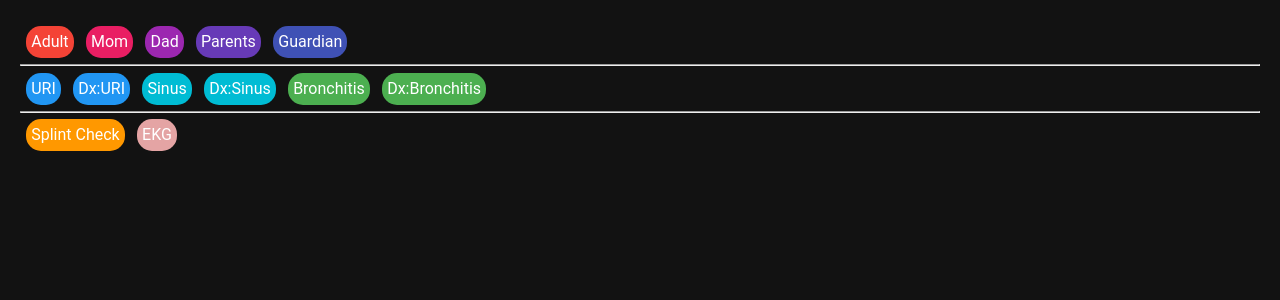
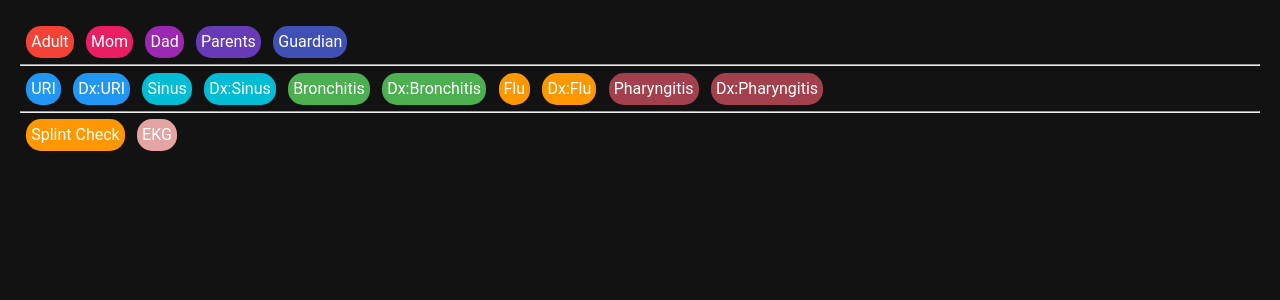
Before and after one commit to FlintShadey/commonbuttons, a Vue app: page / in a window 1280 px wide. Shown: the top 300 px of the page. Built offline with nearby package versions, Linux system fonts and the light colour scheme.

Commit message:
Add flu and pharyngitis buttons with corresponding copy functionality; update styles for new buttons

```diff
--- a/src/App.vue
+++ b/src/App.vue
@@ -1,8 +1,6 @@
 <template>
   <v-app>
-
     <v-main>
-
       <div class="button-container">
         <button @click="copyAdult" class="copy-button adult-button">
           Adult
@@ -34,6 +32,20 @@
           class="copy-button dx-bronchitis-button"
         >
           Dx:Bronchitis
+        </button>
+
+        <button @click="copyflu" class="copy-button flu-button">Flu</button>
+        <button @click="copyDxFlu" class="copy-button flu-button">
+          Dx:Flu
+        </button>
+        <button @click="copypharyngitis" class="copy-button pharyngitis-button">
+          Pharyngitis
+        </button>
+        <button
+          @click="copyDxPharyngitis"
+          class="copy-button pharyngitis-button"
+        >
+          Dx:Pharyngitis
         </button>
         <hr />
         <button
@@ -101,10 +113,32 @@ The patient is safe for outpatient management. Follow-up is advised if symptoms
 
     Based on the clinical presentation, bronchitis is considered the most likely diagnosis.
 
-    The patient is safe for outpatient management. Follow-up is advised if symptoms worsen or fail to improve.
-    `,
+    The patient is safe for outpatient management. Follow-up is advised if symptoms worsen or fail to improve.`,
       dxBronchitisText:
         "ACUTE BRONCHITIS, UNSPECIFIED - [J20.9], BRONCHITIS, NOT SPECIFIED AS ACUTE OR CHRONIC - [J40], ACUTE COUGH - [R05.1], COUGH, UNSPECIFIED - [R05.9], DYSPNEA, UNSPECIFIED - [R06.00]",
+      fluText: `Pneumonia is  a consideration due to respiratory symptoms, becomes less likely due to the absence of focal signs such as lung crackles or increased work of breathing. Sepsis is unlikely, as the patient appears stable with no signs of systemic infection or organ dysfunction. Meningitis is also improbable since the patient does not exhibit symptoms suggestive of this condition, such as severe headache, neck stiffness, vomiting, altered consciousness, or focal neurological deficits.
+
+    An asthma exacerbation is less likely, as there is no indication of wheezing or significant respiratory distress during the clinical examination.
+
+    The clinical evaluation indicates that they are not septic and do not appear significantly ill.
+
+    Before discharge, we discussed return precautions, particularly for symptoms suggestive of bacterial co-infection or worsening illness. We also recommended a follow-up with their primary care provider within 2-3 days to monitor progress and ensure that any potential issues are promptly addressed. The patient demonstrated understanding and agreement with this plan.
+    `,
+      dxfluText:
+        "INFLUENZA DUE TO UNIDENTIFIED INFLUENZA VIRUS WITH OTHER RESPIRATORY, MANIFESTATIONS - [J11.1], ACUTE UPPER RESPIRATORY INFECTION, UNSPECIFIED - [J06.9], HEADACHE, UNSPECIFIED - [R51.9], ILLNESS, UNSPECIFIED - [R69], MYALGIA, UNSPECIFIED SITE - [M79.10], CHILLS, FEVER",
+      pharyngitisText: `
+        The patient presents with a sore throat.
+
+        Mononucleosis can cause a sore throat, but it is often associated with fatigue, swollen lymph nodes, and fever, making it less likely in the absence of these symptoms.
+
+        Viral pharyngitis is the most common cause of sore throat, often accompanied by mild fever and cold-like symptoms, such as cough or congestion. The absence of other signs of bacterial infection supports this diagnosis.
+
+        There is currently no sign of a peritonsillar abscess as there is no uvula deviation, no muffled voice, no trismus, and no drooling.
+
+        Based on the clinical presentation, viral pharyngitis is considered the most likely diagnosis.
+
+        The patient is safe for outpatient management. Follow-up is advised if symptoms worsen or fail to improve.`,
+        DxPharyngitisText: "PHARYNGITIS, UNSPECIFIED - [J02.9], SORE THROAT - [R07.0], ACUTE UPPER RESPIRATORY INFECTION, UNSPECIFIED - [J06.9], CONTACT WITH AND (SUSPECTED) EXPOSURE TO OTHER VIRAL COMMUNICABLE DISEASES INCLUDING COVID-19 - [Z20.828]",
       splintCheckText:
         "After applying the splint, I checked the patients neurovascular status. The patient displayed normal sensory and motor functions, along with detectable pulses and appropriate capillary refill. There was no need to adjust the splint as it was not exerting pressure on any nerve or blood vessel. The patient received guidance on splint care and was informed about when to seek further medical care.",
       ekgText: "EKG Interpretation was performed and documented.",
@@ -153,6 +187,18 @@ The patient is safe for outpatient management. Follow-up is advised if symptoms
     copyDxBronchitis() {
       this.copyText(this.dxBronchitisText);
     },
+    copyflu() {
+      this.copyText(this.fluText);
+    },
+    copyDxFlu() {
+      this.copyText(this.dxfluText);
+    },
+    copypharyngitis() {
+      this.copyText(this.pharyngitisText);
+    },
+    copyDxPharyngitis() {
+      this.copyText(this.DxPharyngitisText);
+    },
     copySplintCheck() {
       this.copyText(this.splintCheckText);
     },
@@ -181,7 +227,7 @@ The patient is safe for outpatient management. Follow-up is advised if symptoms
 }
 
 .adult-button:hover {
-  background-color: #64100a /* Slightly darker yellow on hover */
+  background-color: #64100a; /* Slightly darker yellow on hover */
 }
 
 .mom-button {
@@ -225,7 +271,7 @@ The patient is safe for outpatient management. Follow-up is advised if symptoms
 }
 
 .dx-uri-button {
-  background-color: #2196f3;; /* Light Blue color */
+  background-color: #2196f3; /* Light Blue color */
 }
 
 .dx-uri-button:hover {
@@ -263,6 +309,18 @@ The patient is safe for outpatient management. Follow-up is advised if symptoms
 .dx-bronchitis-button:hover {
   background-color: #2e6da4; /* Slightly darker blue on hover */
 }
+.flu-button {
+  background-color: #ff9800; /* Orange color */
+}
+.flu-button:hover {
+  background-color: #78781a; /* Slightly darker silver on hover */
+}
+.pharyngitis-button {
+  background-color: #a3404d; /* Orange color */
+}
+.pharyngitis-button:hover {
+  background-color: #41191e; /* Slightly darker silver on hover */
+}
 .splint-check-button {
   background-color: #ff9800; /* Orange color */
 }
```
